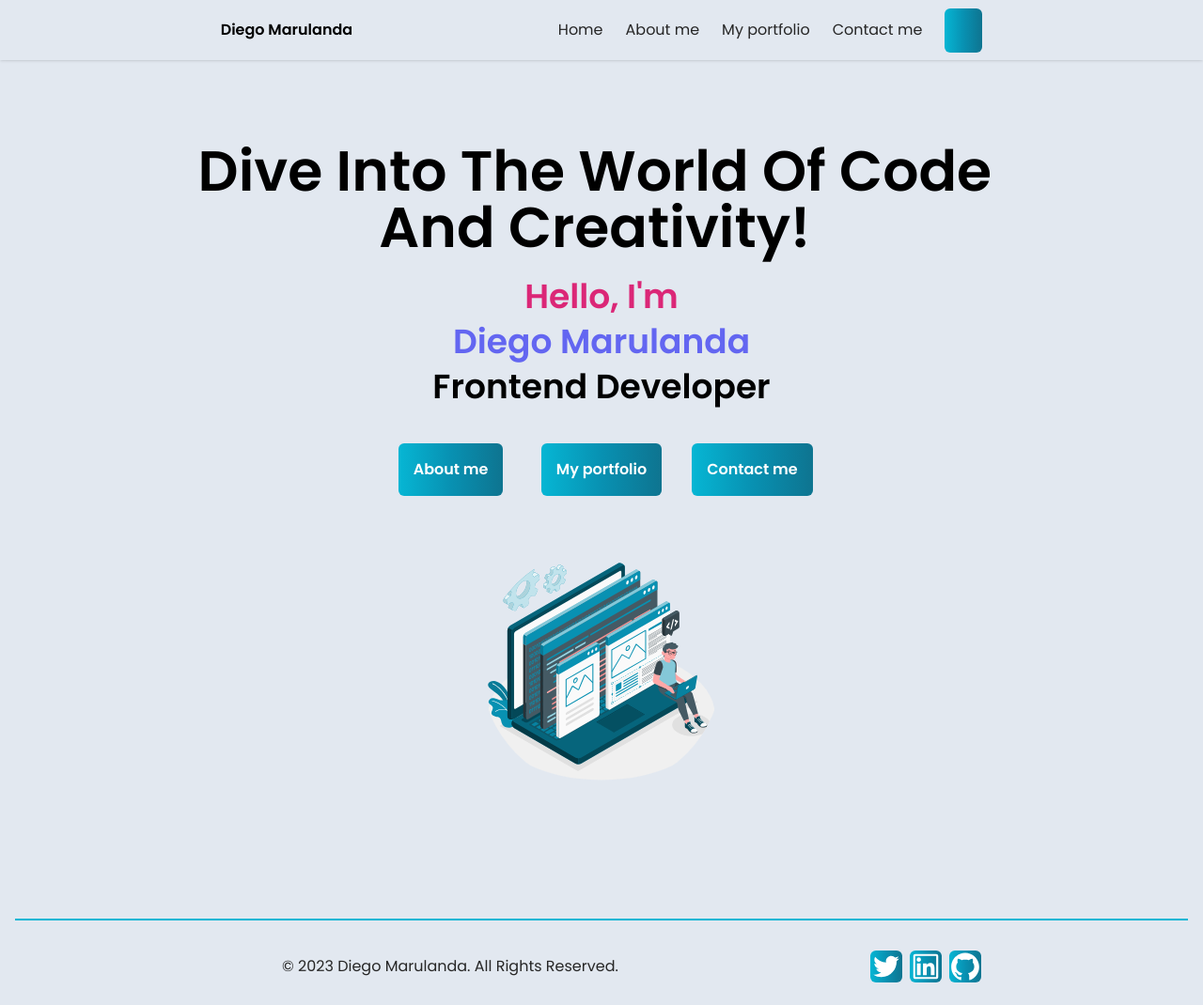
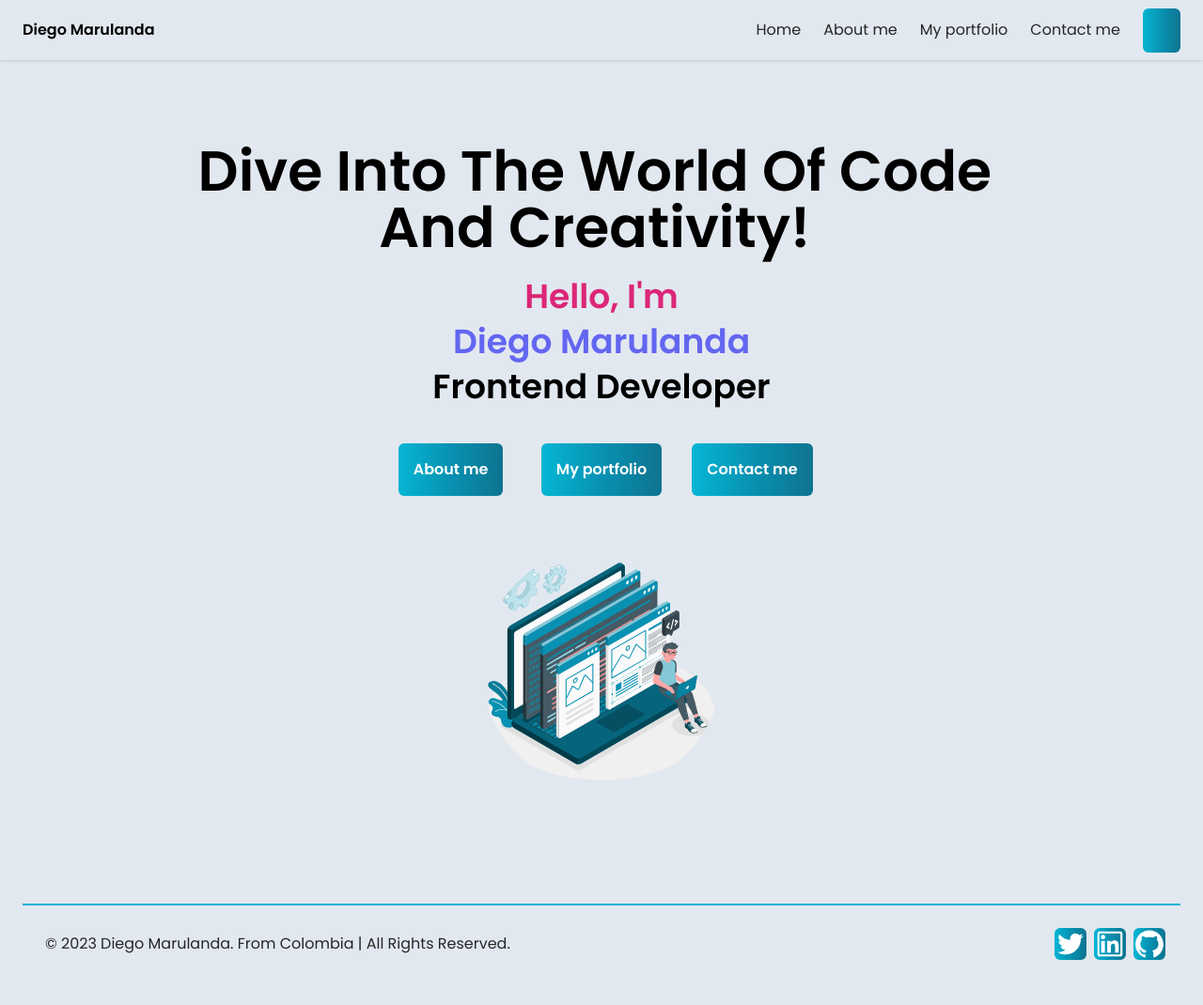
Before and after one commit to DiegoMarulandaB/Portfolio, a Next.js app: page / in a window 1280 px wide. Shown: the whole page at 94% size. After the commit the page ends 1046 px from the top, so only its background shows below. Built offline with nearby package versions, Linux system fonts and the light colour scheme; some icons are missing.

Commit message:
add fixes_navigation_footer

```diff
--- a/src/components/Footer/Footer.tsx
+++ b/src/components/Footer/Footer.tsx
@@ -3,14 +3,14 @@ import { AiOutlineGithub, AiOutlineTwitter, AiOutlineLinkedin } from 'react-icon
 
 const Footer = () => {
   return (
-    <footer className="w-full mx-auto max-w-10xl px-4 text-1xl ">
-      <hr className="w-full mx-auto mt-8 bg-gradient-to-r from-cyan-600 border-b border-cyan-500 " />
-      <div className="mx-auto p-4 flex flex-col items-center justify-center text-center md:flex-row md:justify-evenly mt-2">
-        <div className="flex flex-row items-center justify-between space-x-2 mb-2 mt-2 mx-16 mr-16  text-neutral-800 dark:text-neutral-100 ">
-          &copy; {new Date().getFullYear()} Diego Marulanda. All Rights Reserved.
+    <footer className=" mx-auto max-w-10xl px-4 sm:px-6 md:max-w-10xl ">
+      <hr className="w-full mx-auto mt-4 bg-gradient-to-r from-cyan-600 border-b border-cyan-500 " />
+      <div className="mx-auto p-4 flex flex-col items-center justify-center text-center md:flex-row md:justify-between mt-1">
+        <div className="flex flex-row items-center justify-between space-x-2 mb-2  mt-1 text-neutral-800 dark:text-neutral-100 mx-2 mr-2 ">
+          &copy; {new Date().getFullYear()} Diego Marulanda. From Colombia | All Rights Reserved.
           <a href="/" className="hover:underline" />
         </div>
-        <div className="flex flex-row items-center justify-center space-x-2 mb-2 mt-2">
+        <div className="flex flex-row items-center justify-between space-x-2 mb-2  mt-1 ">
           <a href="https://twitter.com/DAMB1987" target="_blank" rel="noopener dns-prefetch">
             <AiOutlineTwitter
               className="icon  text-white bg-gradient-to-r from-cyan-500 via-cyan-600 to-cyan-700  rounded-md "
--- a/src/components/Navigation/Navigation.tsx
+++ b/src/components/Navigation/Navigation.tsx
@@ -24,18 +24,18 @@ export default function Navigation() {
   // w-full mx-auto px-4 sm:px-20 fixed top-0 z-50 shadow
   return (
     <header className="w-full mx-auto px-4 sm:px-30 fixed top-0 z-50 shadow bg-slate-200 dark:bg-slate-700 dark:border-b dark:border-cyan-500 ">
-      <div className="justify-evenly  md:items-center md:flex  ">
+      <div className="justify-between  md:items-center md:flex  ">
         <div>
           <div className="flex items-center justify-between py-3 md:py-5 md:block ">
             <Link href="/" rel="dns-prefetch">
               <div className="container flex items-center space-x-2">
-                <h2 className="text-1xl font-bold transition-transform cursor-pointer ">Diego Marulanda</h2>
+                <h2 className="text-1xl font-bold transition-transform cursor-pointer mx-2 mr-2">Diego Marulanda</h2>
               </div>
             </Link>
             {/* mobile menu */}
             <div className="md:hidden">
               <button
-                className="p-2 text-white bg-gradient-to-r from-cyan-500 via-cyan-600 to-cyan-700 cursor-pointer px-2 py-2 text-1xl  font-bold"
+                className="p-2 text-white bg-gradient-to-r from-cyan-500 via-cyan-600 to-cyan-700 cursor-pointer px-2 py-2 text-1xl  font-bold mx-2 mr-2"
                 onClick={() => setNavigation(!navigation)}
               >
                 {navigation ? <IoMdClose size={30} /> : <IoMdMenu size={30} />}
@@ -47,7 +47,7 @@ export default function Navigation() {
         <div>
           <div
             // menu
-            className={`flex-1 justify-self-center pb-3 mt-8 md:block md:pb-0 md:mt-0 decoration-cyan-600 transition-transform cursor-pointer text-1xl  text-black  ${
+            className={`flex-1 justify-self-center pb-3 mt-8 md:block md:pb-0 md:mt-0 decoration-cyan-600 transition-transform cursor-pointer text-1xl mx-2 mr-2  text-black  ${
               navigation ? 'block' : 'hidden'
             }`}
           >
```
